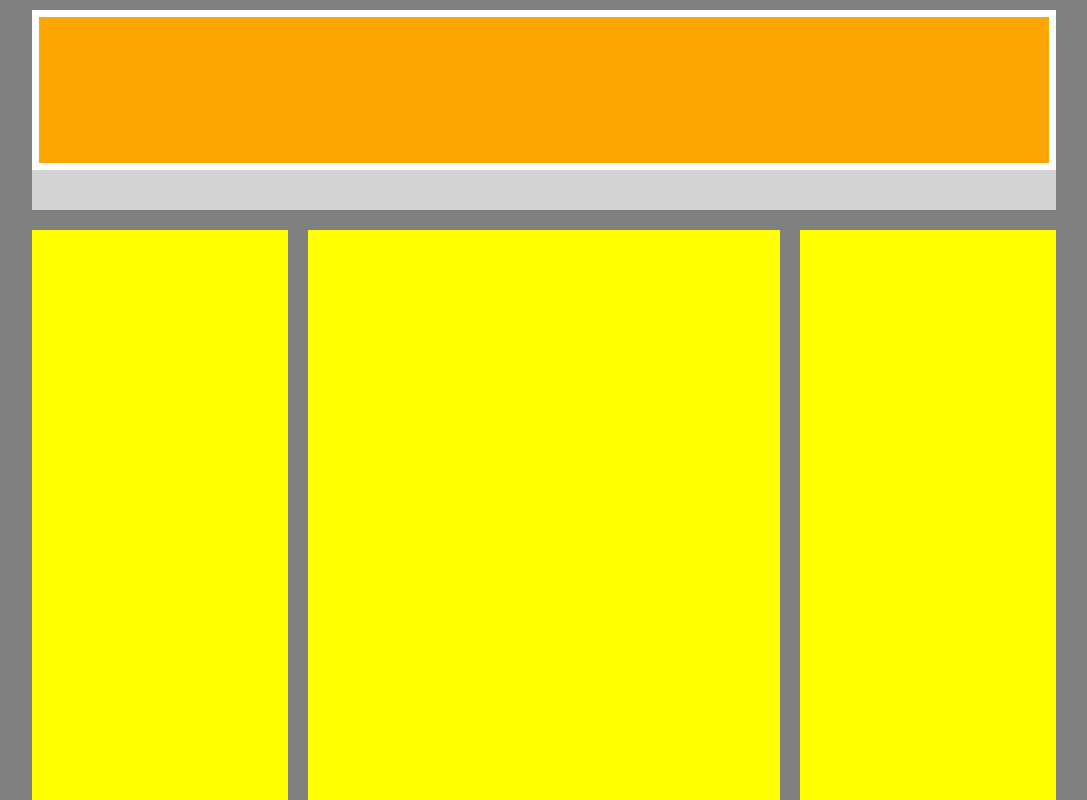
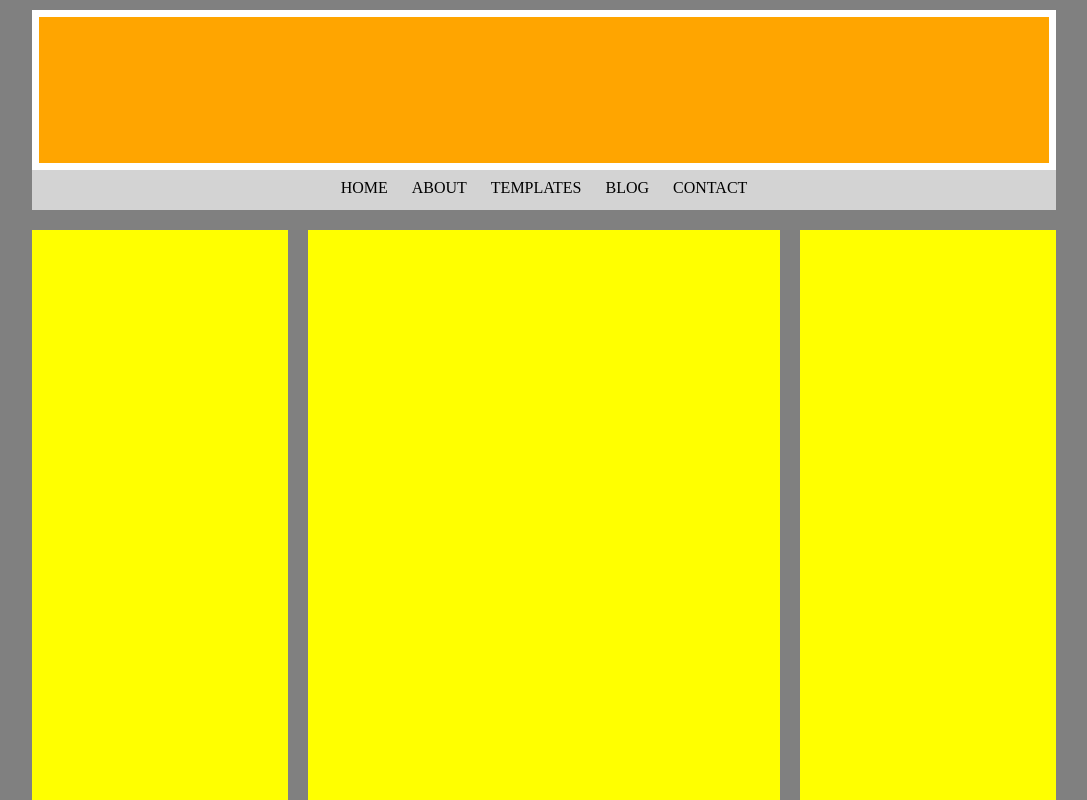
Before and after one commit to Davide-Roberti/htmlcss-struttura-wp, a plain HTML site: page index.html in a window 1280 px wide. Shown: the top 800 px of the page, without its empty margins (96-1183 px from the left). Drawn offline with Linux system fonts and the light colour scheme.

Commit message:
Inserimento menu

```diff
--- a/css/style.css
+++ b/css/style.css
@@ -40,27 +40,36 @@ header {
     width: 100%;
     height: 20%;
     background-color: lightgrey;
+    text-align: center;
+    line-height: 100%;
 }
 
 aside {
     width: 25%;
-    height: 700px;
+    height: 1000px;
     background-color: yellow;
     float: left;
     margin-top: 30px;
-    margin-bottom: 20px;
+    position: relative;
 }
 
 main {
     width: 46%;
-    height: 700px;
+    height: 1000px;
     background-color: yellow;
-    margin: 30px 2% 30px 2%;
+    margin: 30px 2% 20px 2%;
     float: left;
+    position: relative;
 }
 
 footer {
     width: 100%;
     height: 300px;
     background-color: lightblue;
+    position: relative;
 }
+
+li {
+    display: inline-block;
+    padding: 10px;
+}
--- a/index.html
+++ b/index.html
@@ -10,22 +10,23 @@
             <div class="container">
                 <header>
                     <div class="intestazione">
-
                     </div>
                     <div class="menu">
-
+                        <ol>
+                            <li>HOME</li>
+                            <li>ABOUT</li>
+                            <li>TEMPLATES</li>
+                            <li>BLOG</li>
+                            <li>CONTACT</li>
+                        </ol>
                     </div>
-
                 </header>
                 <div class="centro clearfix">
                     <aside class="left">
-
                     </aside>
                     <main>
-
                     </main>
                     <aside class="right">
-
                     </aside>
                 </div>
                 <footer>
```
